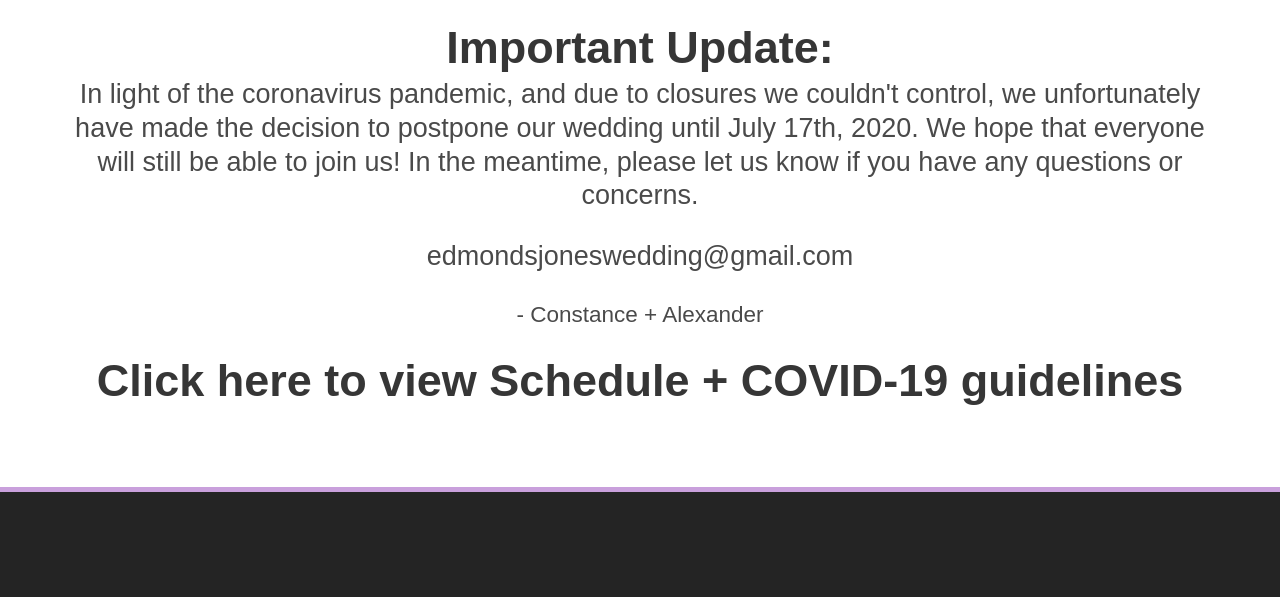
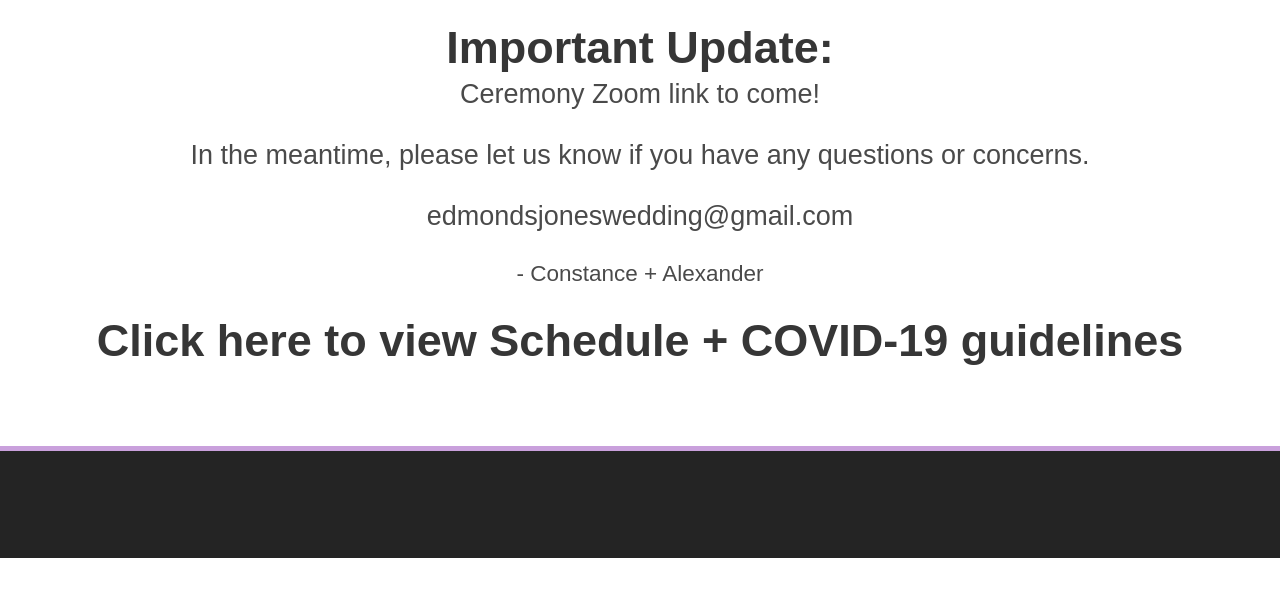
Before and after one commit to alexanderjones19/wedding-site, a Gatsby site: page / in a window 1280 px wide. Shown: the part 857-1454 px from the top of the page. After the commit the page ends 1415 px from the top, so only its background shows below. Built offline with nearby package versions, Linux system fonts and the light colour scheme; Gatsby itself is replaced by a stand-in of ours; a web font is replaced by a local one.

Commit message:
updated index and hotel page. updated navbar

```diff
--- a/src/components/header.js
+++ b/src/components/header.js
@@ -54,9 +54,9 @@ const Header = () => {
               Schedule
             </Link>
 
-            <Link className={`navbar-item ${headerStyles.navbarItem}`} to="/hotel">
+            {/* <Link className={`navbar-item ${headerStyles.navbarItem}`} to="/hotel">
               Hotel
-            </Link>
+            </Link> */}
 
             <Link className={`navbar-item ${headerStyles.navbarItem}`} to="/rsvp">
               RSVP
--- a/src/pages/index.js
+++ b/src/pages/index.js
@@ -61,7 +61,10 @@ const IndexPage = ({ data }) => {
             Important Update:
           </h2>
           <h4 className={`subtitle is-4 is-size-6-mobile ${indexStyles.textContent}`}>
-            In light of the coronavirus pandemic, and due to closures we couldn't control, we unfortunately have made the decision to postpone our wedding until July 17th, 2020. We hope that everyone will still be able to join us! In the meantime, please let us know if you have any questions or concerns.
+            Ceremony Zoom link to come!
+          </h4>
+          <h4 className={`subtitle is-4 is-size-6-mobile ${indexStyles.textContent}`}>
+            In the meantime, please let us know if you have any questions or concerns.
           </h4>
           <h4 className={`subtitle is-4 is-size-6-mobile ${indexStyles.textContent}`}>
             edmondsjoneswedding@gmail.com
```
Also changed, not shown: src/pages/hotel.js (+4 -4 lines).
